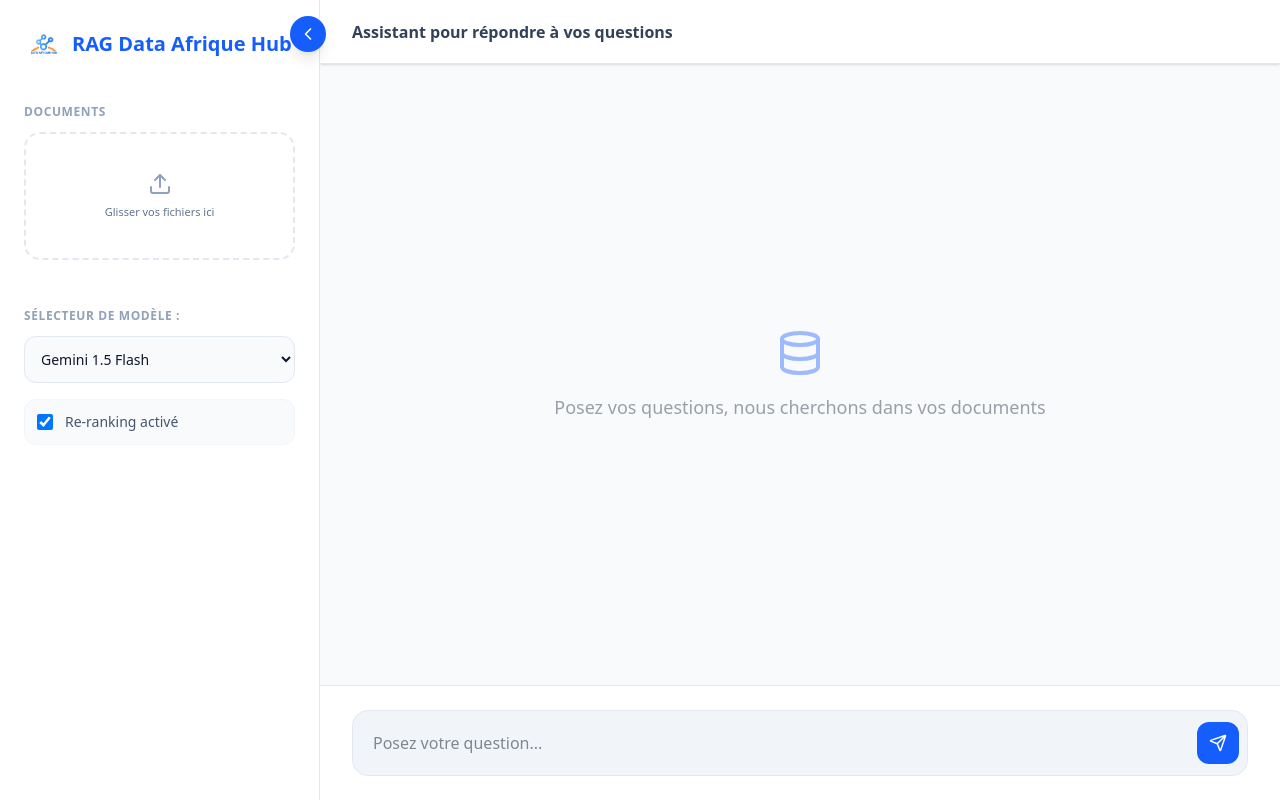
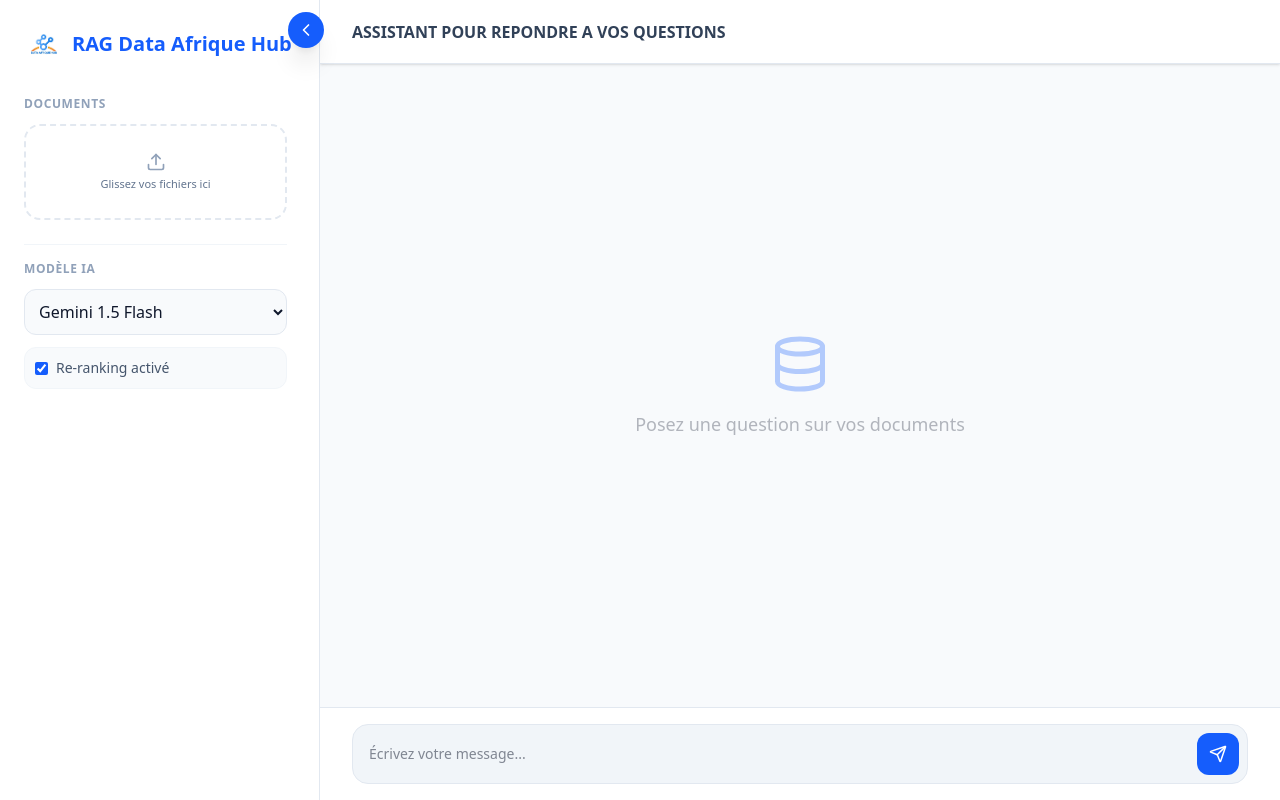
Before and after one commit to DAH-Projects-and-Innovations/RAG-DataAfriqueHub, a React (Vite) app in the folder frontend/rag-afrique-hub/: page / in a window 1280 px wide. Built offline with nearby package versions, Linux system fonts and the light colour scheme.

Commit message:
feat: ajout de la file d'attente d'upload, gestion des erreurs avec SweetAlert2

```diff
--- a/frontend/rag-afrique-hub/package.json
+++ b/frontend/rag-afrique-hub/package.json
@@ -13,7 +13,8 @@
     "axios": "^1.13.3",
     "lucide-react": "^0.563.0",
     "react": "^19.2.0",
-    "react-dom": "^19.2.0"
+    "react-dom": "^19.2.0",
+    "sweetalert2": "^11.26.18"
   },
   "devDependencies": {
     "@eslint/js": "^9.39.1",
--- a/frontend/rag-afrique-hub/src/App.jsx
+++ b/frontend/rag-afrique-hub/src/App.jsx
@@ -1,24 +1,68 @@
-import React, { useState } from 'react';
-import { Send, Upload, Database, ChevronLeft, ChevronRight, Menu, X } from 'lucide-react';
+import React, { useState, useEffect } from 'react';
+import { Send, Upload, Database, ChevronLeft, ChevronRight, X, FileText, Play } from 'lucide-react';
+import Swal from 'sweetalert2';
 import LogoAfriqueHub from './assets/logo-afrique-hub.jpeg';
-// Importe du service API ici
 import { apiService } from './services/api';
 
 function App() {
+  // --- ÉTATS ---
   const [messages, setMessages] = useState([]);
   const [input, setInput] = useState('');
   const [isSidebarOpen, setIsSidebarOpen] = useState(true);
-  const [uploadedFiles, setUploadedFiles] = useState([]);
-  const [isUploading, setIsUploading] = useState(false);
   const [isTyping, setIsTyping] = useState(false);
   const [error, setError] = useState(null);
 
-  // 1. NOUVEAU : Déclaration des états pour la configuration
+  // ÉTATS FICHIERS
+  const [filesToUpload, setFilesToUpload] = useState([]);
+  const [uploadedFiles, setUploadedFiles] = useState([]);
+  const [isUploading, setIsUploading] = useState(false);
+
+  // CONFIGURATION RAG
   const [selectedModel, setSelectedModel] = useState('Gemini 1.5 Flash');
   const [rerankEnabled, setRerankEnabled] = useState(true);
 
+  //LOGIQUE D'UPLOAD
+
+  const handleFileSelection = (event) => {
+    const selectedFiles = Array.from(event.target.files);
+    setFilesToUpload(prev => [...prev, ...selectedFiles]);
+    event.target.value = null;
+  };
+
+  const removeFileFromQueue = (index) => {
+    setFilesToUpload(prev => prev.filter((_, i) => i !== index));
+  };
+
+  const processIngestion = async () => {
+    if (filesToUpload.length === 0) return;
+    setIsUploading(true);
+    let successCount = 0;
+
+    try {
+      for (const file of filesToUpload) {
+        await apiService.uploadFile(file);
+        setUploadedFiles(prev => [...prev, { name: file.name, size: file.size }]);
+        successCount++;
+      }
+
+      Swal.fire({
+        title: 'Documents Indexés !',
+        text: `${successCount} fichiers ont été ajoutés à la base de connaissances.`,
+        icon: 'success',
+        confirmButtonColor: '#2563eb'
+      });
+      setFilesToUpload([]);
+    } catch (err) {
+      Swal.fire({ title: 'Erreur', text: "Impossible d'indexer les documents.", icon: 'error' });
+    } finally {
+      setIsUploading(false);
+    }
+  };
+
+  // LOGIQUE CHAT
+
   const handleSendMessage = async () => {
-    if (!input.trim()) return;
+    if (!input.trim() || isTyping) return;
 
     const userMessage = { role: 'user', content: input };
     setMessages(prev => [...prev, userMessage]);
@@ -27,7 +71,6 @@ function App() {
     setIsTyping(true);
 
     try {
-      // Utilisation des états selectedModel et rerankEnabled pour l'appel API
       const data = await apiService.askQuestion(currentInput, messages, {
         model: selectedModel,
         useReranker: rerankEnabled
@@ -38,166 +81,158 @@ function App() {
         content: data.answer,
         sources: data.sources
       }]);
-    } catch (error) {
-      console.error("Erreur de connexion au RAG:", error);
-      setError("Une erreur est survenue lors de la connexion à l'assistant. Veuillez réessayer.");
-      // on fait disparaitre le message d'erreur après 5 secondes
+    } catch (err) {
+      setError("Erreur de connexion. Veuillez réessayer.");
       setTimeout(() => setError(null), 5000);
     } finally {
       setIsTyping(false);
     }
   };
 
-  // 2. Crée la fonction pour gérer l'upload
-  const handleFileUpload = async (event) => {
-    const files = Array.from(event.target.files);
-    if (files.length === 0) return;
+  return (
+    <div className="flex h-screen bg-slate-50 text-slate-900 overflow-hidden relative font-sans">
 
-    setIsUploading(true);
-    try {
-      for (const file of files) {
-        // Appel API pour chaque fichier
-        await apiService.uploadFile(file);
-        // Mise à jour de la liste locale pour l'affichage
-        setUploadedFiles(prev => [...prev, { name: file.name, size: file.size }]);
-      }
-      alert("Documents indexés avec succès !");
-    } catch (error) {
-      console.error("Erreur d'upload:", error);
-      alert("Erreur lors de l'indexation du document.");
-    } finally {
-      setIsUploading(false);
-    }
-  };
-
-  return (
-    <div className="flex h-screen bg-slate-50 text-slate-900 overflow-hidden relative">
-
+      {/* BOUTON TOGGLE SIDEBAR */}
       <button
         onClick={() => setIsSidebarOpen(!isSidebarOpen)}
-        className={`fixed top-4 z-50 p-2 bg-blue-600 text-white rounded-full shadow-lg transition-all duration-300 hover:bg-blue-700
-          ${isSidebarOpen ? 'left-72.5' : 'left-4'}`}
+        className={`fixed top-3 z-50 p-2 bg-blue-600 text-white rounded-full shadow-xl transition-all duration-300 hover:bg-blue-700
+          ${isSidebarOpen ? 'left-72' : 'left-4'}`}
       >
         {isSidebarOpen ? <ChevronLeft size={20} /> : <ChevronRight size={20} />}
       </button>
 
+      {/* OVERLAY MOBILE */}
+      {isSidebarOpen && (
+        <div
+          className="fixed inset-0 bg-black/30 z-30 lg:hidden backdrop-blur-sm"
+          onClick={() => setIsSidebarOpen(false)}
+        />
+      )}
+
+      {/* SIDEBAR */}
       <aside className={`
         fixed inset-y-0 left-0 z-40 w-80 bg-white border-r border-slate-200 p-6 transform transition-transform duration-300 ease-in-out
         ${isSidebarOpen ? 'translate-x-0' : '-translate-x-full'}
         lg:relative lg:translate-x-0 ${!isSidebarOpen && 'lg:hidden'}
       `}>
-        <div className="flex items-center gap-2 font-bold text-xl text-blue-600 mb-10">
+        <div className="flex items-center gap-2 font-bold text-xl text-blue-600 mb-8">
           <img src={LogoAfriqueHub} alt="Logo" className="w-10 h-10 object-contain" />
-          <span>RAG Data Afrique Hub</span>
+          <span className="truncate">RAG Data Afrique Hub</span>
         </div>
 
-        <div className="space-y-8">
+        <div className="space-y-6 overflow-y-auto max-h-[calc(100vh-120px)] pr-2 custom-scrollbar">
 
-         {/* <div>
-            <h3 className="text-xs font-bold uppercase text-slate-400 mb-3 tracking-wider">Documents</h3>
-            <label className="flex flex-col items-center justify-center w-full h-32 border-2 border-dashed border-slate-200 rounded-2xl cursor-pointer hover:border-blue-400 hover:bg-blue-50 transition-all">
-              <Upload className="text-slate-400 mb-2" size={24} />
-              <span className="text-[11px] text-slate-500 font-medium">Glisser vos fichiers ici</span>
-              <input type="file" className="hidden" />
-            </label>
-          </div> */}
-
+          {/* SECTION UPLOAD */}
           <div>
             <h3 className="text-xs font-bold uppercase text-slate-400 mb-3 tracking-wider">Documents</h3>
-            <label className="flex flex-col items-center justify-center w-full h-32 border-2 border-dashed border-slate-200 rounded-2xl cursor-pointer hover:border-blue-400 hover:bg-blue-50 transition-all">
-              <Upload className={`${isUploading ? 'animate-bounce' : ''} text-slate-400 mb-2`} size={24} />
-              <span className="text-[11px] text-slate-500 font-medium">
-                {isUploading ? "Indexation en cours..." : "Glisser vos fichiers ici"}
-              </span>
-              {/* Ajout du onChange et de l'attribut multiple */}
-              <input type="file" className="hidden" multiple onChange={handleFileUpload} disabled={isUploading} />
+            <label className="flex flex-col items-center justify-center w-full h-24 border-2 border-dashed border-slate-200 rounded-2xl cursor-pointer hover:border-blue-400 hover:bg-blue-50 transition-all mb-4">
+              <Upload className="text-slate-400 mb-1" size={20} />
+              <span className="text-[11px] text-slate-500 font-medium">Glissez vos fichiers ici</span>
+              <input type="file" className="hidden" multiple onChange={handleFileSelection} disabled={isUploading} />
             </label>
 
-            {/* 4. Liste des fichiers affichée sous la zone d'upload */}
-            <div className="mt-4 space-y-2 max-h-40 overflow-y-auto">
-              {uploadedFiles.map((f, i) => (
-                <div key={i} className="flex items-center gap-2 p-2 bg-slate-50 rounded-lg border border-slate-100 text-[11px] text-slate-600">
-                  <Database size={14} className="text-blue-500" />
-                  <span className="truncate flex-1">{f.name}</span>
-                  <span className="text-[9px] opacity-50">{(f.size / 1024).toFixed(0)} KB</span>
+            {/* File d'attente (Orange) */}
+            {filesToUpload.length > 0 && (
+              <div className="mb-4 animate-in slide-in-from-bottom-2">
+                <p className="text-[10px] font-bold text-orange-600 uppercase mb-2 flex justify-between">
+                  À envoyer <span>{filesToUpload.length}</span>
+                </p>
+                <div className="space-y-1 max-h-32 overflow-y-auto mb-2">
+                  {filesToUpload.map((file, idx) => (
+                    <div key={idx} className="flex items-center gap-2 p-2 bg-orange-50 border border-orange-100 rounded-lg text-[11px]">
+                      <FileText size={14} className="text-orange-400" />
+                      <span className="truncate flex-1 font-medium">{file.name}</span>
+                      <X size={14} className="text-slate-400 hover:text-red-500 cursor-pointer" onClick={() => removeFileFromQueue(idx)} />
+                    </div>
+                  ))}
                 </div>
-              ))}
-            </div>
+                <button
+                  onClick={processIngestion}
+                  disabled={isUploading}
+                  className="w-full py-2 bg-blue-600 text-white rounded-xl text-xs font-bold flex items-center justify-center gap-2 hover:bg-blue-700 transition-all"
+                >
+                  {isUploading ? "En cours..." : <><Play size={12}/> Indexer dans la base</>}
+                </button>
+              </div>
+            )}
+
+            {/* Déjà Indexés (Gris) */}
+            {uploadedFiles.length > 0 && (
+              <div className="pt-4 border-t border-slate-100">
+                <p className="text-[10px] font-bold text-slate-400 uppercase mb-2">Base de données</p>
+                <div className="space-y-1">
+                  {uploadedFiles.map((f, i) => (
+                    <div key={i} className="flex items-center gap-2 p-2 bg-slate-50 rounded-lg text-[10px] text-slate-500 italic">
+                      <Database size={12} className="text-blue-400"/>
+                      <span className="truncate">{f.name}</span>
+                    </div>
+                  ))}
+                </div>
+              </div>
+            )}
           </div>
 
-          {/* 2. NOUVEAU : Liaison du Select et de la Checkbox avec les états */}
-          <div>
-            <h3 className="text-xs font-bold uppercase text-slate-400 mb-3 tracking-wider">Sélecteur de modèle :</h3>
+          {/* CONFIGURATION */}
+          <div className="pt-4 border-t border-slate-100">
+            <h3 className="text-xs font-bold uppercase text-slate-400 mb-3 tracking-wider">Modèle IA</h3>
             <select
-              className="w-full p-3 bg-slate-50 border border-slate-200 rounded-xl text-sm focus:ring-2 focus:ring-blue-500 outline-none"
-              value={selectedModel} // Liaison
+              className="w-full p-2.5 bg-slate-50 border border-slate-200 rounded-xl text-xm  focus:ring-2 focus:ring-blue-500 outline-none"
+              value={selectedModel}
               onChange={(e) => setSelectedModel(e.target.value)}
             >
               <option value="Gemini 1.5 Flash">Gemini 1.5 Flash</option>
               <option value="GPT-4o-mini">GPT-4o-mini</option>
-              <option value="Ollama-Llama3">Llama 3 (Local/Gratuit)</option>
+              <option value="Ollama-Llama3">Llama 3 (Local)</option>
               <option value="Mistral-7B">Mistral 7B (Local/Gratuit)</option>
             </select>
 
-            <div className="mt-4 flex items-center gap-3 p-3 bg-slate-50 rounded-xl border border-slate-100">
-              <input
-                type="checkbox"
-                id="rerank"
-                className="w-4 h-4 text-blue-600"
-                checked={rerankEnabled} // Liaison
-                onChange={(e) => setRerankEnabled(e.target.checked)}
-              />
-              <label htmlFor="rerank" className="text-sm font-medium text-slate-600 cursor-pointer">
-                Re-ranking activé
-              </label>
+            <div className="mt-3 flex items-center gap-2 p-2.5 bg-slate-50 rounded-xl border border-slate-100">
+              <input type="checkbox" id="rerank" checked={rerankEnabled} onChange={(e) => setRerankEnabled(e.target.checked)} className="accent-blue-600" />
+              <label htmlFor="rerank" className="text-sm font-medium text-slate-600 cursor-pointer">Re-ranking activé</label>
             </div>
           </div>
         </div>
       </aside>
 
-      <main className="flex-1 flex flex-col min-w-0 bg-white lg:bg-slate-50">
-        <header className="h-16 bg-white border-b border-slate-200 flex items-center px-16 lg:px-8 shadow-sm">
-          <h1 className="font-semibold text-slate-700 truncate">Assistant pour répondre à vos questions</h1>
+      {/* MAIN CONTENT */}
+      <main className="flex-1 flex flex-col min-w-0 bg-white lg:bg-slate-50 relative">
+        {/* HEADER */}
+        <header className={`
+          h-16 bg-white border-b border-slate-200 flex items-center transition-all duration-300 shadow-sm
+          ${isSidebarOpen ? 'pl-16 lg:pl-8' : 'pl-16'}
+        `}>
+          <h1 className="font-semibold text-slate-700 truncate text-sm md:text-base">ASSISTANT POUR REPONDRE A VOS QUESTIONS</h1>
         </header>
 
-          {/* Affichage d'une bannière d'erreur si une erreur est présente */}
+        {/* ERREUR */}
         {error && (
-          <div className="mx-8 mt-4 p-3 bg-red-100 border border-red-200 text-red-700 rounded-lg flex items-center justify-between animate-in fade-in slide-in-from-top-2">
-            <span className="text-sm font-medium">{error}</span>
-            <button onClick={() => setError(null)} className="text-red-500 hover:text-red-700 transition">
-              <X size={16} />
-            </button>
+          <div className="mx-4 mt-4 p-3 bg-red-50 border border-red-200 text-red-700 rounded-lg flex items-center justify-between text-xs animate-bounce">
+            <span>{error}</span>
+            <X size={14} className="cursor-pointer" onClick={() => setError(null)} />
           </div>
         )}
 
-        <section className="flex-1 overflow-y-auto p-4 md:p-8 space-y-6">
+        {/* ZONE DE CHAT */}
+        <section className="flex-1 overflow-y-auto p-4 md:p-8 space-y-6 custom-scrollbar">
           {messages.length === 0 && (
-            <div className="h-full flex flex-col items-center justify-center text-center opacity-40">
-              <Database size={48} className="mb-4 text-blue-600" />
-              <p className="text-lg">Posez vos questions, nous cherchons dans vos documents</p>
+            <div className="h-full flex flex-col items-center justify-center text-center opacity-30">
+              <Database size={60} className="mb-4 text-blue-600" />
+              <p className="text-lg font-medium">Posez une question sur vos documents</p>
             </div>
           )}
 
           {messages.map((m, i) => (
-            <div key={i} className={`flex ${m.role === 'user' ? 'justify-end' : 'justify-start'}`}>
-              <div className={`max-w-[85%] md:max-w-2xl p-4 rounded-2xl shadow-sm leading-relaxed
+            <div key={i} className={`flex ${m.role === 'user' ? 'justify-end' : 'justify-start'} animate-in fade-in slide-in-from-bottom-2`}>
+              <div className={`max-w-[90%] md:max-w-2xl p-4 rounded-2xl shadow-sm text-sm leading-relaxed
                 ${m.role === 'user' ? 'bg-blue-600 text-white' : 'bg-white border border-slate-200'}`}>
                 {m.content}
 
                 {m.sources && (
-                  <div className="mt-3 pt-3 border-t border-slate-100 flex flex-wrap gap-2">
-                    <span className="text-[10px] font-bold uppercase opacity-60 italic">Source :</span>
+                  <div className="mt-3 pt-3 border-t border-slate-100 flex flex-wrap gap-1.5">
                     {m.sources.map((source, idx) => (
-                      <div key={idx} className="flex items-center gap-1 bg-blue-50 text-blue-700 px-2 py-0.5 rounded-full font-bold">
-                        <span className="text-[10px]">
-                          {typeof source === 'object' ? (source.metadata?.filename || "Document") : source}
-                        </span>
-                        {/* Affichage du score si disponible (Architecture Tâche 1) */}
-                        {source.score && (
-                          <span className="text-[9px] bg-blue-200 px-1 rounded text-blue-800">
-                            {Math.round(source.score * 100)}%
-                          </span>
-                        )}
+                      <div key={idx} className="flex items-center gap-1 bg-blue-50 text-blue-700 px-2 py-0.5 rounded-full text-[9px] font-bold">
+                        <span>{source.metadata?.filename || "Source"}</span>
+                        {source.score && <span className="opacity-50">{Math.round(source.score * 100)}%</span>}
                       </div>
                     ))}
                   </div>
@@ -207,55 +242,44 @@ function App() {
           ))}
           {isTyping && (
             <div className="flex justify-start">
-              <div className="bg-white border border-slate-200 p-4 rounded-2xl text-slate-400 text-sm flex items-center gap-2">
-                <div className="flex gap-1">
-                  <span className="w-1.5 h-1.5 bg-slate-400 rounded-full animate-bounce"></span>
-                  <span className="w-1.5 h-1.5 bg-slate-400 rounded-full animate-bounce [animation-delay:0.2s]"></span>
-                  <span className="w-1.5 h-1.5 bg-slate-400 rounded-full animate-bounce [animation-delay:0.4s]"></span>
-                </div>
-                L'assistant analyse les documents...
+              <div className="bg-white border border-slate-200 p-4 rounded-2xl flex gap-2 items-center text-slate-400 text-xs">
+                <span className="flex gap-1"><span className="w-1 h-1 bg-slate-400 rounded-full animate-bounce"></span><span className="w-1 h-1 bg-slate-400 rounded-full animate-bounce [animation-delay:0.2s]"></span><span className="w-1 h-1 bg-slate-400 rounded-full animate-bounce [animation-delay:0.4s]"></span></span>
+                Analyse en cours...
               </div>
             </div>
           )}
         </section>
 
-        <footer className="p-4 md:p-6 bg-white border-t border-slate-200">
+        {/* FOOTER / INPUT */}
+        <footer className="p-4 bg-white border-t border-slate-200">
           <div className="max-w-4xl mx-auto flex gap-2 items-center bg-slate-100 p-2 rounded-2xl border border-slate-200 focus-within:ring-2 focus-within:ring-blue-400 transition-all">
             <textarea
-              className="flex-1 p-2 md:p-3 bg-transparent outline-none text-sm md:text-base resize-none max-h-40"
-              placeholder="Posez votre question..."
+              className="flex-1 p-2 bg-transparent outline-none text-sm resize-none max-h-32"
+              placeholder="Écrivez votre message..."
               rows="1"
               value={input}
               onChange={(e) => {
                 setInput(e.target.value);
-                // Ajuste la hauteur automatiquement
                 e.target.style.height = 'auto';
                 e.target.style.height = `${e.target.scrollHeight}px`;
               }}
-              onKeyDown={(e) =>{
+              onKeyDown={(e) => {
                 if(e.key === 'Enter' && !e.shiftKey) {
                   e.preventDefault();
                   handleSendMessage();
-                  e.target.style.height = 'auto'; // Réinitialise la hauteur après envoi
                 }
               }}
             />
             <button
               onClick={handleSendMessage}
-              className="p-3 bg-blue-600 text-white rounded-xl hover:bg-blue-700 transition-transform active:scale-95"
+              disabled={isTyping}
+              className="p-3 bg-blue-600 text-white rounded-xl hover:bg-blue-700 active:scale-95 transition-all disabled:opacity-50"
             >
               <Send size={18} />
             </button>
           </div>
         </footer>
       </main>
-
-      {isSidebarOpen && (
-        <div
-          className="fixed inset-0 bg-black/20 z-30 lg:hidden"
-          onClick={() => setIsSidebarOpen(false)}
-        />
-      )}
     </div>
   );
 }
```
Also changed, not shown: 1 other file (tests, documents, lock files or other folders).
